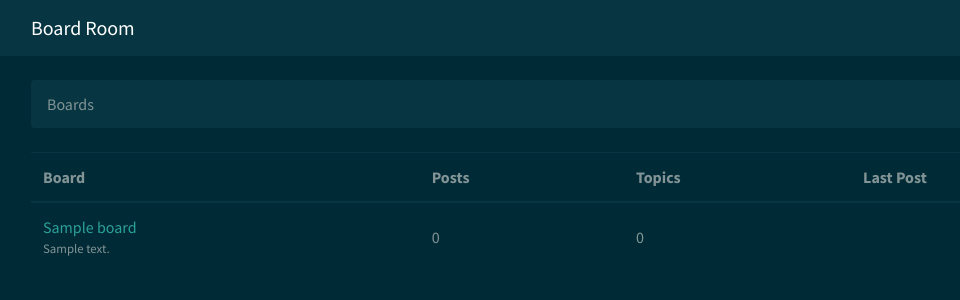
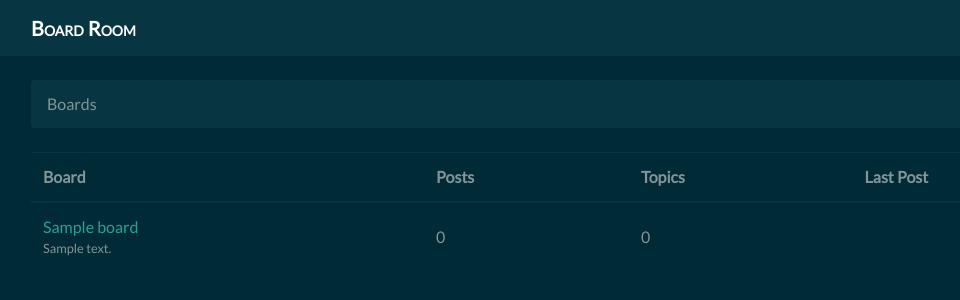
Before and after one commit to jazznerd206/Board_Room, a Django app: page / in a window 1280 px wide. Shown: the top 300 px of the page, without its empty margins (54-1014 px from the left). Run offline with Django 3.2, Linux system fonts and the light colour scheme; tables that the repository leaves empty hold one stand-in row (values such as "Sample post"); some libraries are stand-ins or nearby versions.

Commit message:
add main css file

```diff
--- a/project/board_room/views.py
+++ b/project/board_room/views.py
@@ -10,3 +10,7 @@ def home(request):
 def board_topics(request, pk):
     board = get_object_or_404(Board, pk=pk)
     return render(request, 'topics.html', {'board': board})
+
+def new_topic(request, pk):
+    board = get_object_or_404(Board, pk=pk)
+    return render(request, 'new_topic.html', {'board': board})
--- a/project/project/urls.py
+++ b/project/project/urls.py
@@ -21,5 +21,6 @@ from board_room import views
 urlpatterns = [
     path('', views.home, name='home'),
     path('boards/<int:pk>/', views.board_topics, name='board_topics'),
+    path('boards/<int:pk>/new/$', views.new_topic, name='new_topic'),
     path('admin/', admin.site.urls),
 ]
--- /dev/null
+++ b/project/static/css/app.css
@@ -0,0 +1,8 @@
+body, html {
+    font-family: 'Lato';
+}
+
+.navbar-brand {
+    font-weight: 600;
+    font-variant: small-caps;
+}
--- a/project/templates/base.html
+++ b/project/templates/base.html
@@ -6,6 +6,8 @@
     <meta name="viewport" content="width=device-width, initial-scale=1.0">
     <title>{% block title %}Django Boards{% endblock %}</title>
     <link rel="stylesheet" type="text/css" href="{% static 'css/bootstrap.min.css' %}">
+    <link href="https://fonts.googleapis.com/css?family=Lato" rel="stylesheet">
+    <link rel="stylesheet" href="{% static 'css/app.css' %}">
 </head>
     <body>
 
```
